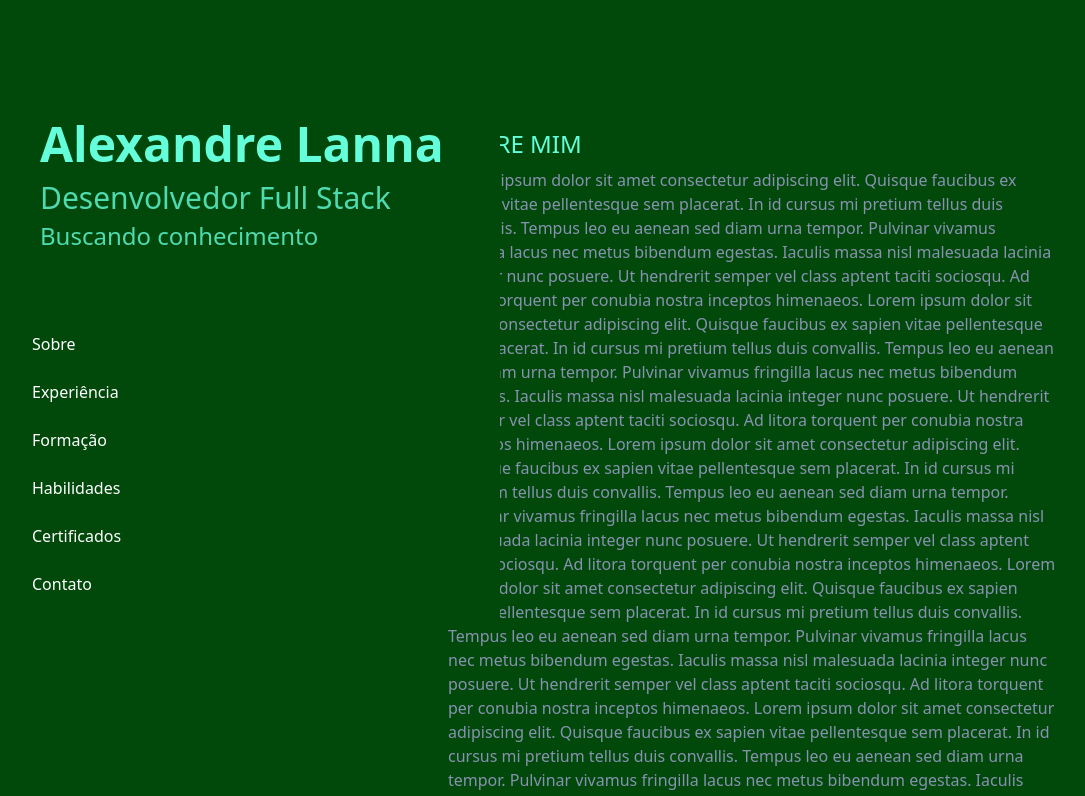
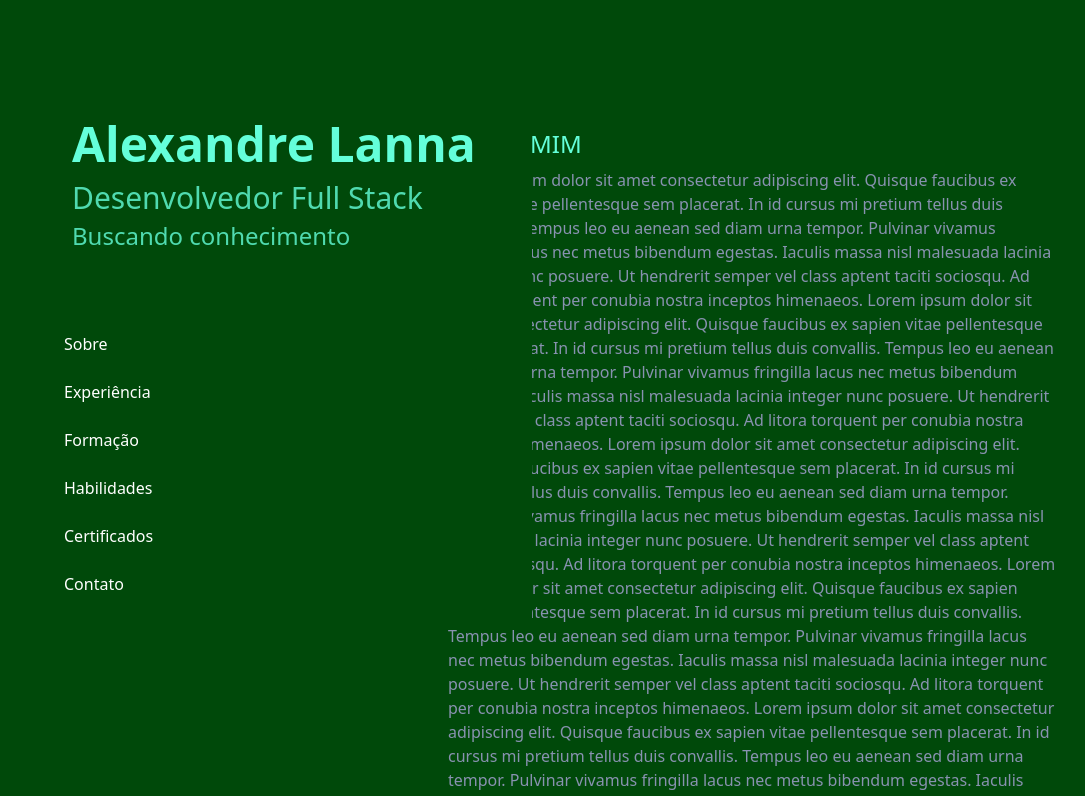
Before and after one commit to AlxLanna/Portifolio-VUE, a Vue app: page / in a window 1280 px wide. Shown: the top 796 px of the page, without its empty margins (112-1197 px from the left). Built offline with nearby package versions, Linux system fonts and the light colour scheme.

Commit message:
checkpoint antes de testar outros tamanhos de tela

```diff
--- a/src/components/Sidebar.vue
+++ b/src/components/Sidebar.vue
@@ -1,7 +1,7 @@
 <template>
   <!-- fixo na lateral esquerda da tela -->
   <div
-    class="fixed mx-auto min-h-screen max-w-screen-xl px-6 py-12 font-sans md:px-12 md:py-16 lg:py-0"
+    class="fixed mx-auto min-h-screen max-w-screen-xl py-12 lg:py-0 md:px-[auto] lg:py-24 xl:px-[8rem]"
   >
     <nav
       class="bg-primary text-text-primary flex h-full flex-col px-6 text-white"
--- a/src/views/Home.vue
+++ b/src/views/Home.vue
@@ -1,6 +1,6 @@
 <template>
   <div
-    class="bg-primary text-text-primary absolute min-h-screen pr-[3rem] pl-[3rem] md:relative lg:py-24"
+    class="bg-primary text-text-primary absolute min-h-screen md:relative "
   >
     <transition name="fade">
       <Sidebar v-if="isLargeScreen" />
@@ -14,6 +14,7 @@
       <div v-if="!isLargeScreen" id="inicio" class="pt-2">
         <ProfileCard />
       </div>
+      <div class="px-12 xl:py-24">
         <!-- Corpo-->
         <section id="sobre" class="flex min-h-screen scroll-mt-1">
           <div class="bg-primary text-text-primary mx-auto max-w-2xl rounded p-8">
@@ -66,6 +67,7 @@
             <p class="text-[#8892b0]">{{ t("contact.description") }}</p>
           </div>
         </section>
+      </div>
     </main>
   </div>
 </template>
```
Lines whose indentation alone changed are shown as unchanged.
